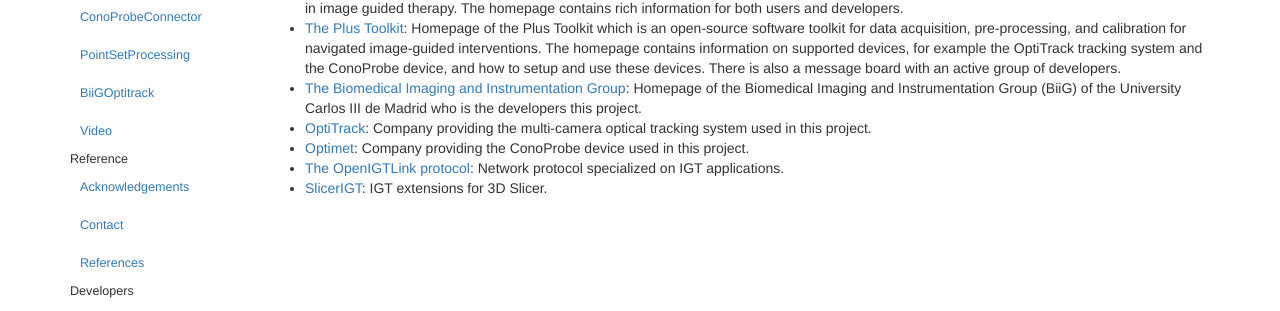
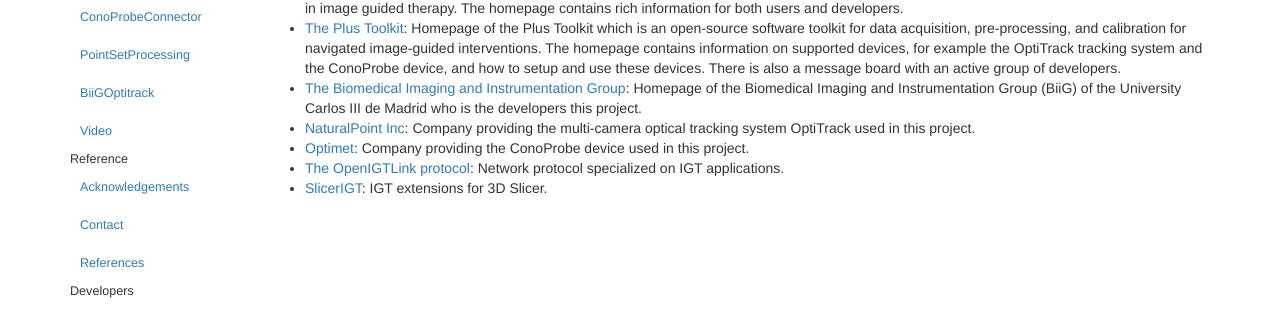
Before and after one commit to HGGM-LIM/ConoSurf, a Jekyll site: the page built from _posts/2016-01-06-references.md, in a window 1280 px wide. Shown: the part 156-467 px from the top of the page. Built offline with Jekyll 4.4.1, drawn with Linux system fonts in a browser that asks for light colours; Markdown is read by kramdown in place of the engine named in the settings.

Commit message:
Update 2016-01-06-references.md

```diff
--- a/_posts/2016-01-06-references.md
+++ b/_posts/2016-01-06-references.md
@@ -8,7 +8,7 @@
 * [3D Slicer](https://www.slicer.org/): Homepage of 3D slicer which is an open-source software platform for the analysis and visualization of medical images and for research in image guided therapy. The homepage contains rich information for both users and developers.
 * [The Plus Toolkit](https://www.assembla.com/spaces/plus/wiki): Homepage of the Plus Toolkit which is an open-source software toolkit for data acquisition, pre-processing, and calibration for navigated image-guided interventions. The homepage contains information on supported devices, for example the OptiTrack tracking system and the ConoProbe device, and how to setup and use these devices. There is also a message board with an active group of developers.
 * [The Biomedical Imaging and Instrumentation Group](http://image.hggm.es/): Homepage of the Biomedical Imaging and Instrumentation Group (BiiG) of the University Carlos III de Madrid who is the developers this project.
-* [OptiTrack](http://www.optitrack.com/): Company providing the multi-camera optical tracking system used in this project.
+* [NaturalPoint Inc](http://www.optitrack.com/): Company providing the multi-camera optical tracking system OptiTrack used in this project.
 * [Optimet](http://www.optimet.com/): Company providing the ConoProbe device used in this project.
 * [The OpenIGTLink protocol](http://openigtlink.org/): Network protocol specialized on IGT applications.
 * [SlicerIGT](http://www.slicerigt.org/wp/): IGT extensions for 3D Slicer.
```
